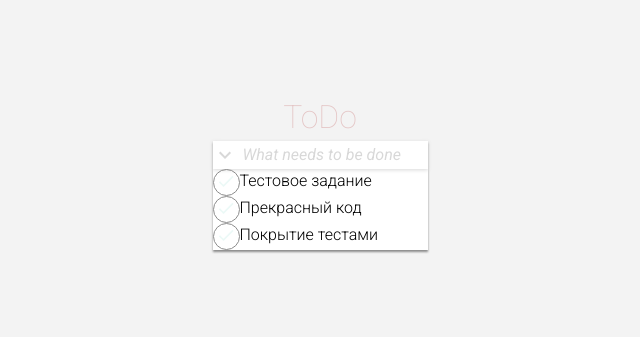
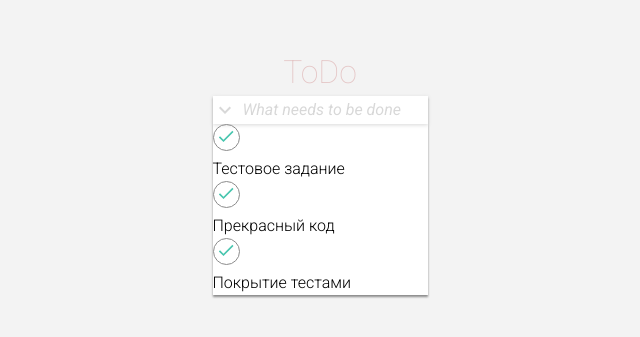
Before and after one commit to mDayZZ/ToDoType, a React (Vite) app: page / in a window 1280 px wide. Shown: the part 229-566 px from the top of the page, without its empty margins (320-960 px from the left). Built offline with nearby package versions, Linux system fonts and the light colour scheme.

Commit message:
git init

```diff
--- a/src/components/TaskItem/TaskItem.tsx
+++ b/src/components/TaskItem/TaskItem.tsx
@@ -1,10 +1,23 @@
-import {ITaskItemProps} from "./TaskItem.interface.ts";
+import {ITaskItemProps, TaskStatus} from "./TaskItem.interface.ts";
 import classes from './TaskItem.module.scss';
 import TaskCheckbox from "../UI/TaskCheckbox/TaskCheckbox.tsx";
 const TaskItem = ({task}: ITaskItemProps) => {
+    const getIsCheckedFromStatus = (status: TaskStatus): boolean => {
+        if (status === TaskStatus.Active) {
+            return true;
+        }
+
+        if (status === TaskStatus.Completed) {
+            return true;
+        }
+        return false;
+    }
+
+
+    const isChecked = getIsCheckedFromStatus(task.status);
     return (
-        <div className={classes.taskItem} style={{display: 'flex',}}>
-            <TaskCheckbox/>
+        <div className={classes.taskItem} style={classes}>
+            <TaskCheckbox checked={isChecked}></TaskCheckbox>
             <p>{task.text}</p>
         </div>
     );
--- a/src/components/UI/TaskCheckbox/TaskCheckbox.tsx
+++ b/src/components/UI/TaskCheckbox/TaskCheckbox.tsx
@@ -5,10 +5,10 @@ import {Check} from "@mui/icons-material";
 
 type TaskCheckboxProps = React.InputHTMLAttributes<HTMLInputElement>;
 
-const TaskCheckbox = ({...props}: TaskCheckboxProps) => {
+const TaskCheckbox = (props: TaskCheckboxProps) => {
     return (
         <label className={classes.taskCheckbox__container}>
-            <input className={classes.taskCheckbox__input} type="checkbox"/>
+            <input className={classes.taskCheckbox__input} type="checkbox" {...props}/>
             <span className={classes.taskCheckbox__checkmark}><Check fontSize='small'/></span>
         </label>
     );
```
